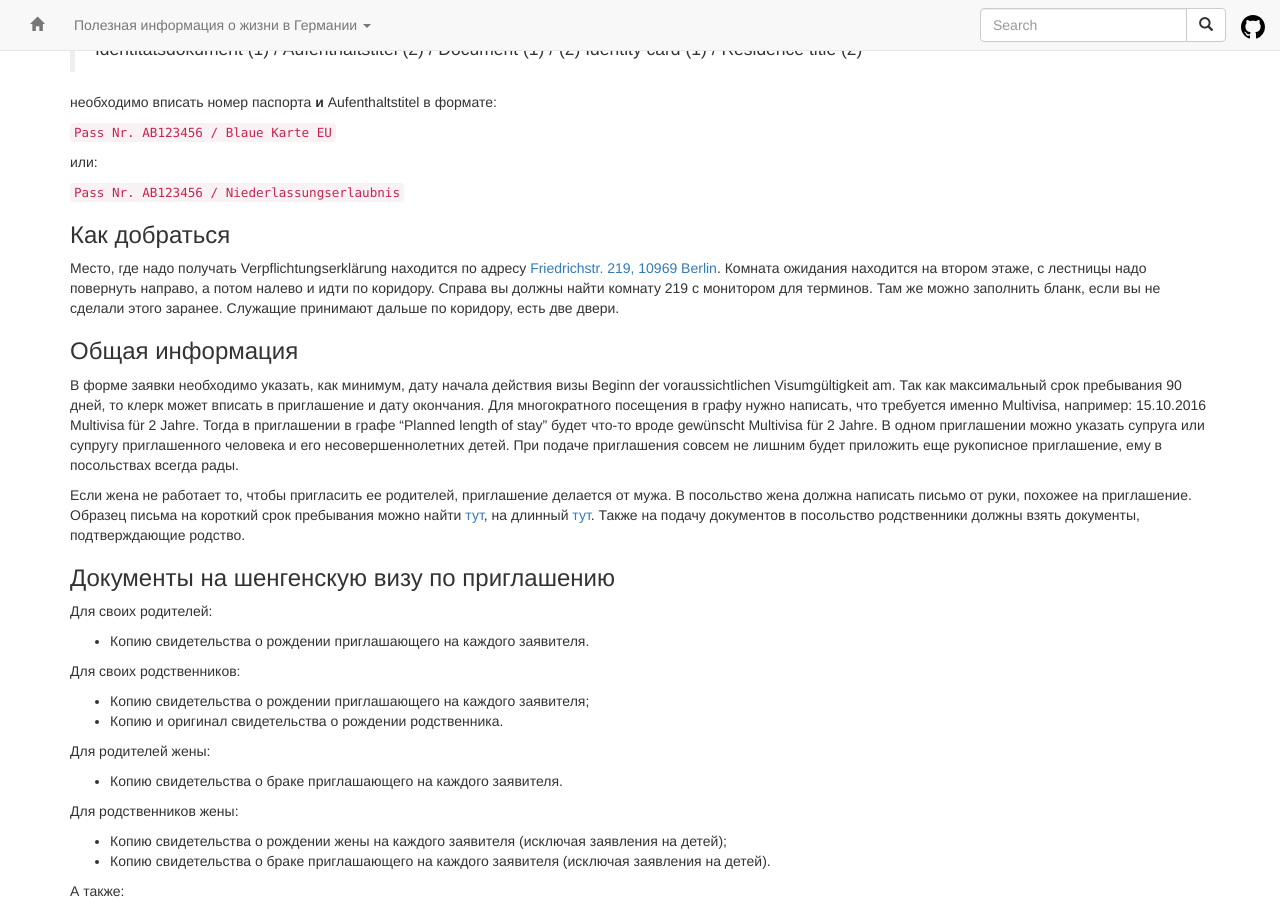
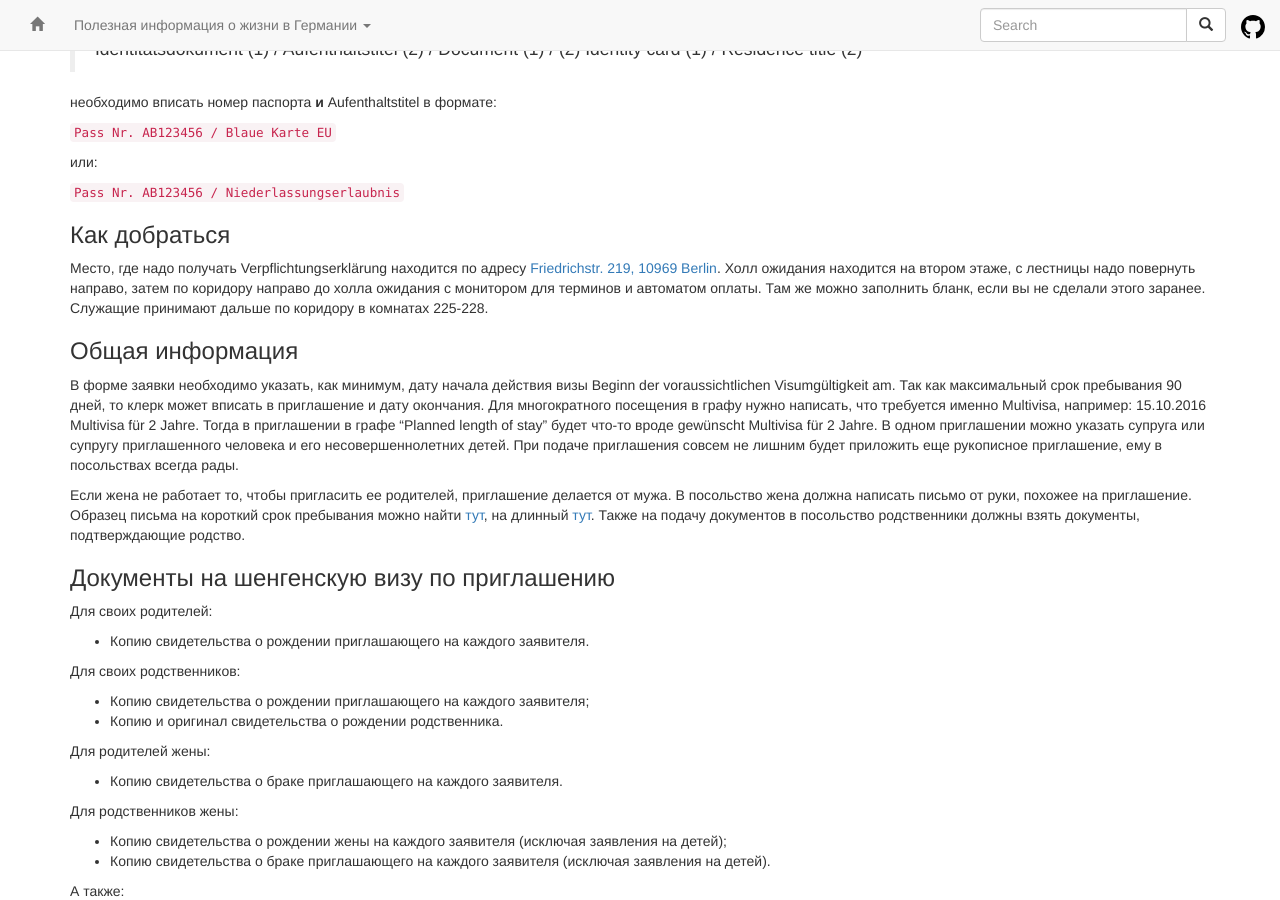
Before and after one commit to ru-de/faq, a Jekyll site: the page built from pages/Приглашение.md, in a window 1280 px wide and 900 px high, scrolled down 1242 px. Built offline with Jekyll 4.4.1, drawn with Linux system fonts in a browser that asks for light colours; nearby versions of some CDN libraries.

Commit message:
Travis #1072: sync github pages

```diff
--- a/pages/Приглашение.md
+++ b/pages/Приглашение.md
@@ -64,7 +64,7 @@ layout: default
 
 ### Как добраться
 
-Место, где надо получать Verpflichtungserklärung находится по адресу [Friedrichstr. 219, 10969 Berlin](https://goo.gl/maps/rvUhjXvvmGT2). Комната ожидания находится на втором этаже, с лестницы надо повернуть направо, а потом налево и идти по коридору. Справа вы должны найти комнату 219 с монитором для терминов. Там же можно заполнить бланк, если вы не сделали этого заранее. Служащие принимают дальше по коридору, есть две двери.
+Место, где надо получать Verpflichtungserklärung находится по адресу [Friedrichstr. 219, 10969 Berlin](https://goo.gl/maps/rvUhjXvvmGT2). Холл ожидания находится на втором этаже, с лестницы надо повернуть направо, затем по коридору направо до холла ожидания с монитором для терминов и автоматом оплаты. Там же можно заполнить бланк, если вы не сделали этого заранее. Служащие принимают дальше по коридору в комнатах 225-228.
 
 ### Общая информация
 
```
